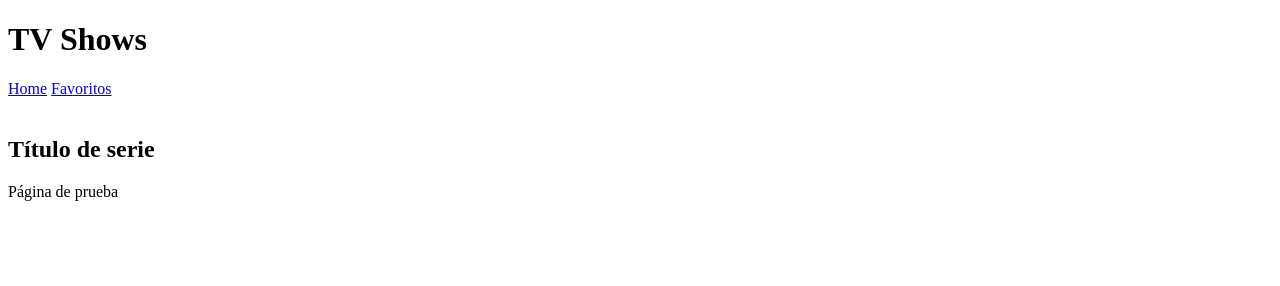
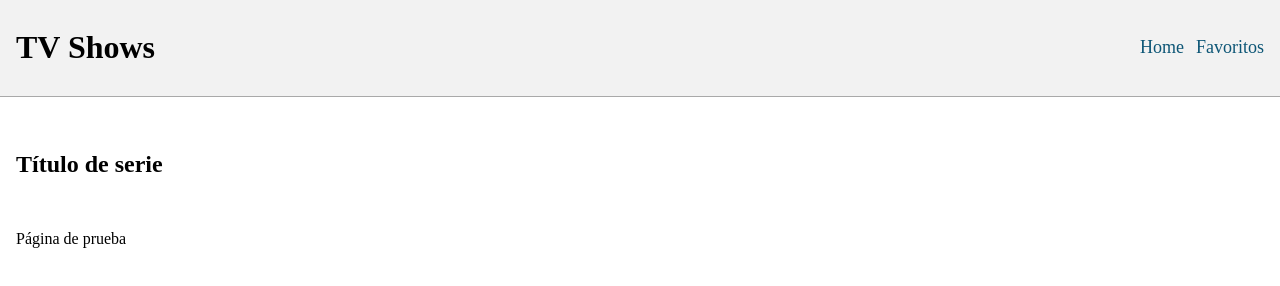
Before and after one commit to JorgeMasson/prueba1, a plain HTML site: page index.html in a window 1280 px wide. Drawn offline with Linux system fonts and the light colour scheme.

Commit message:
Estilos creados

```diff
--- a/css/estilos.css
+++ b/css/estilos.css
@@ -0,0 +1,31 @@
+body {
+    margin: 0;
+    padding: 0;
+}
+
+a {
+    color: #0d5676;
+    text-decoration: none;
+    font-size: 18px;
+    margin: 0 0 0 8px;
+}
+
+header {
+    padding: 8px 16px;
+    display: flex;
+    align-items: center;
+    justify-content: space-between;
+    background-color: #f2f2f2;
+    border-bottom: 1px solid rgba(0, 0, 0, 0.3);
+}
+
+.shows {
+    padding: 16px;
+    display: flex;
+    align-items: center;
+    justify-content: space-between;
+}
+
+footer {
+    padding: 1em;
+}
--- a/index.html
+++ b/index.html
@@ -5,6 +5,7 @@
     <meta http-equiv="X-UA-Compatible" content="IE=edge">
     <meta name="viewport" content="width=device-width, initial-scale=1.0">
     <title>TV SHOWS</title>
+    <link rel="stylesheet" href="./css/estilos.css">
 </head>
 <body>
     <header>
@@ -16,7 +17,7 @@
             <a href="/favoritos">Favoritos</a>
         </nav>
     </header>
-    <section>
+    <section class="shows">
         <article>
             <img src="" alt="">
             <h2>Título de serie</h2>
```
